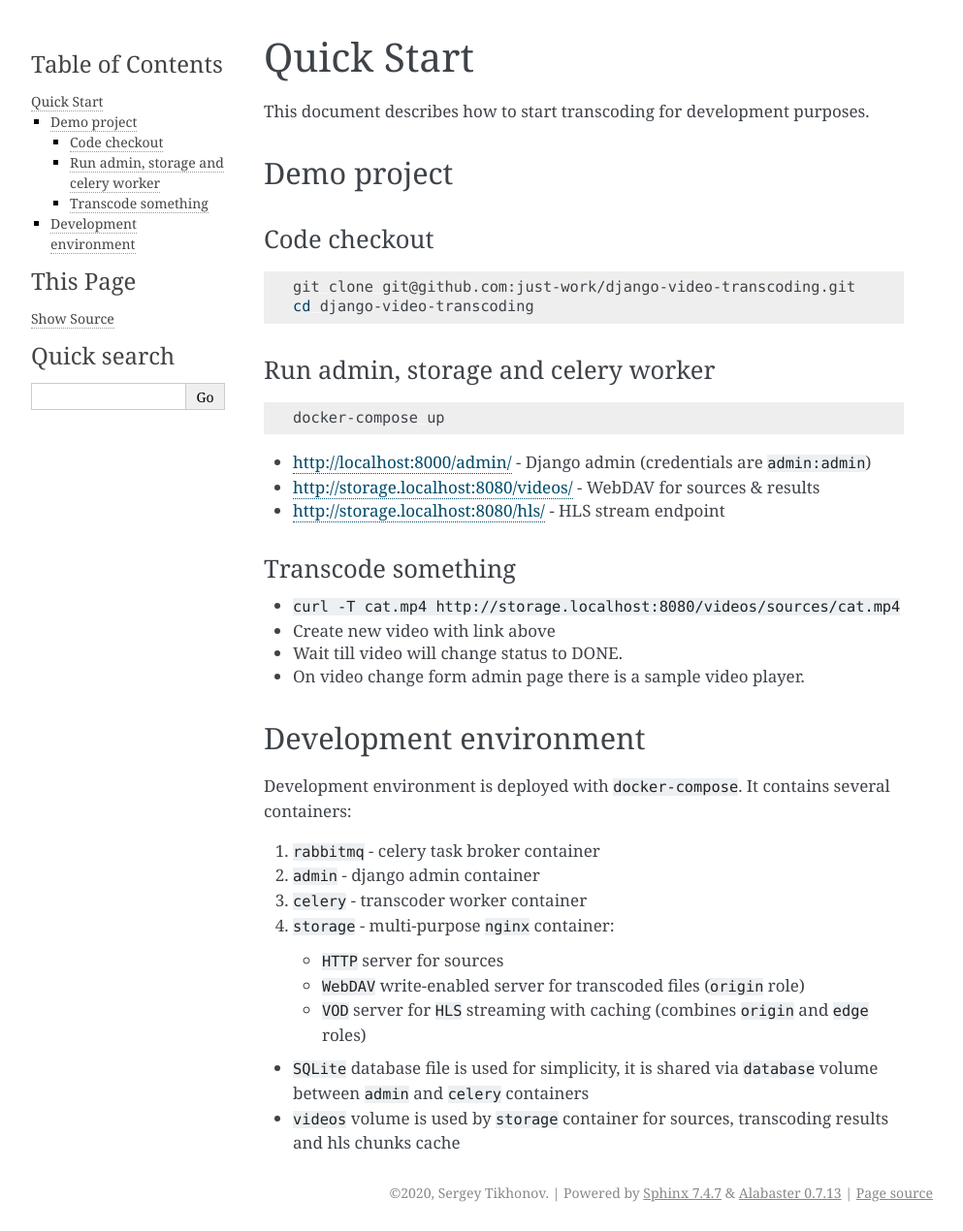
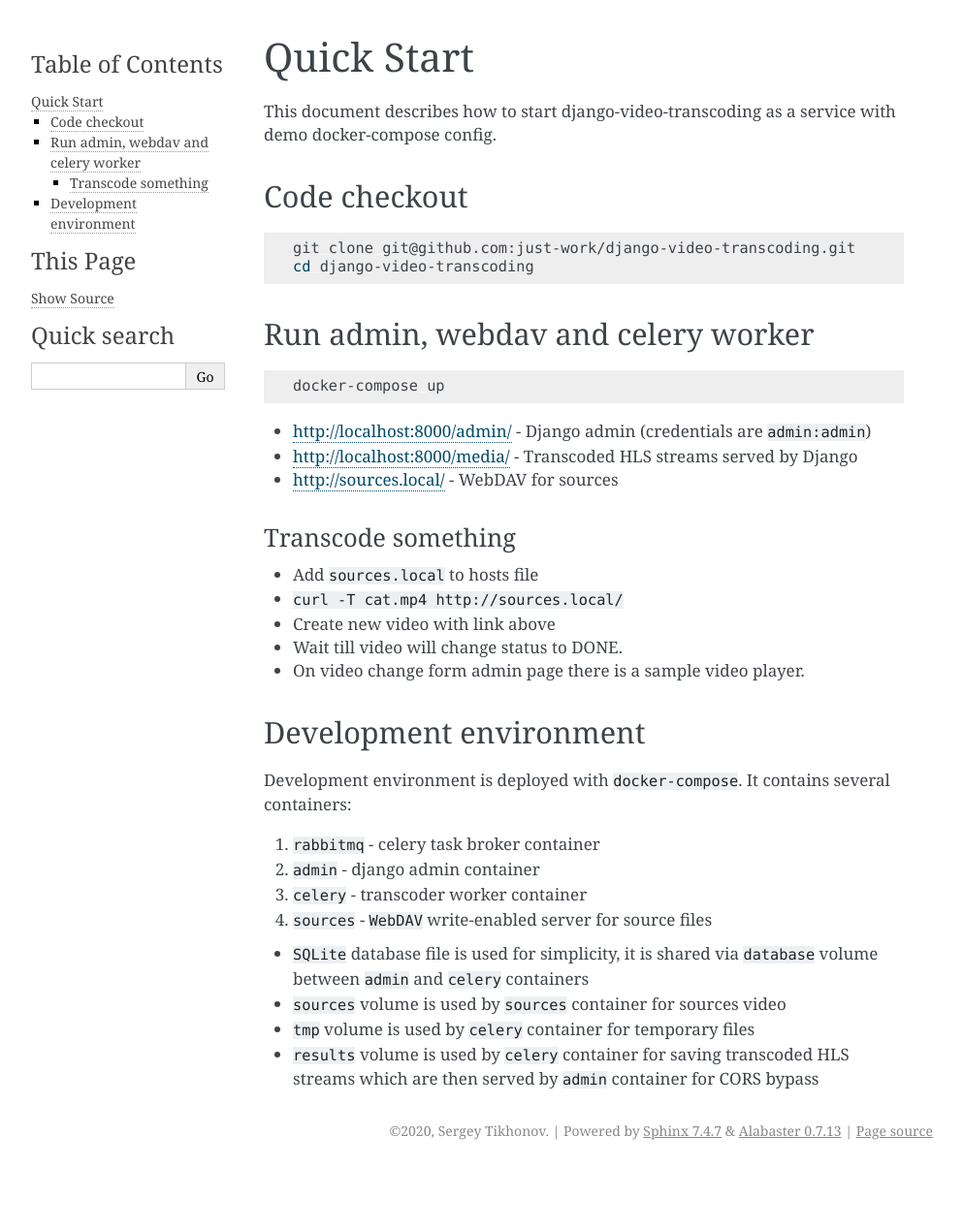
Before and after one commit to just-work/django-video-transcoding, a Sphinx documentation site: the page built from docs/source/quickstart.md, in a window 1280 px wide. Shown: the whole page at 97% size, without its empty margins (148-1141 px from the left). Built offline with Sphinx 7.4.7, drawn with Linux system fonts in a browser that asks for light colours; pages that are not in the unit, such as notebooks, are missing from menus; after the commit the page ends 1206 px from its top, so only the background shows below that.

Commit message:
quckstart with docker

````diff
--- a/docs/source/quickstart.md
+++ b/docs/source/quickstart.md
@@ -1,30 +1,30 @@
 Quick Start
 ===========
 
-This document describes how to start transcoding for development purposes.
+This document describes how to start django-video-transcoding as a service
+with demo docker-compose config.
 
-## Demo project
-
-### Code checkout
+## Code checkout
 
 ```sh
 git clone git@github.com:just-work/django-video-transcoding.git
 cd django-video-transcoding
 ```
 
-### Run admin, storage and celery worker
+## Run admin, webdav and celery worker
 
 ```sh
 docker-compose up
 ```
 
 * <http://localhost:8000/admin/> - Django admin (credentials are `admin:admin`)
-* <http://storage.localhost:8080/videos/> - WebDAV for sources & results
-* <http://storage.localhost:8080/hls/> - HLS stream endpoint
+* <http://localhost:8000/media/> - Transcoded HLS streams served by Django
+* <http://sources.local/> - WebDAV for sources
 
 ### Transcode something
 
-* `curl -T cat.mp4 http://storage.localhost:8080/videos/sources/cat.mp4`
+* Add `sources.local` to hosts file
+* `curl -T cat.mp4 http://sources.local/`
 * Create new video with link above
 * Wait till video will change status to DONE.
 * On video change form admin page there is a sample video player.
@@ -37,13 +37,11 @@
 1. `rabbitmq` - celery task broker container
 2. `admin` - django admin container
 3. `celery` - transcoder worker container
-4. `storage` - multi-purpose `nginx` container:
-    * `HTTP` server for sources
-    * `WebDAV` write-enabled server for transcoded files (`origin` role)
-    * `VOD` server for `HLS` streaming with caching
-        (combines `origin` and `edge` roles)
+4. `sources` - `WebDAV` write-enabled server for source files
 
 * `SQLite` database file is used for simplicity, it is shared via `database`
     volume between `admin` and `celery` containers
-* `videos` volume is used by `storage` container for sources, transcoding
-    results and hls chunks cache
+* `sources` volume is used by `sources` container for sources video
+* `tmp` volume is used by `celery` container for temporary files
+* `results` volume is used by `celery` container for saving transcoded HLS
+  streams which are then served by `admin` container for CORS bypass
````
Also changed, not shown: README.md (+2 -20 lines), docker-compose.yml (+7 -5 lines), docs/source/index.rst (+5 -2 lines), docs/source/application.md (renamed from docs/source/installation.md).
